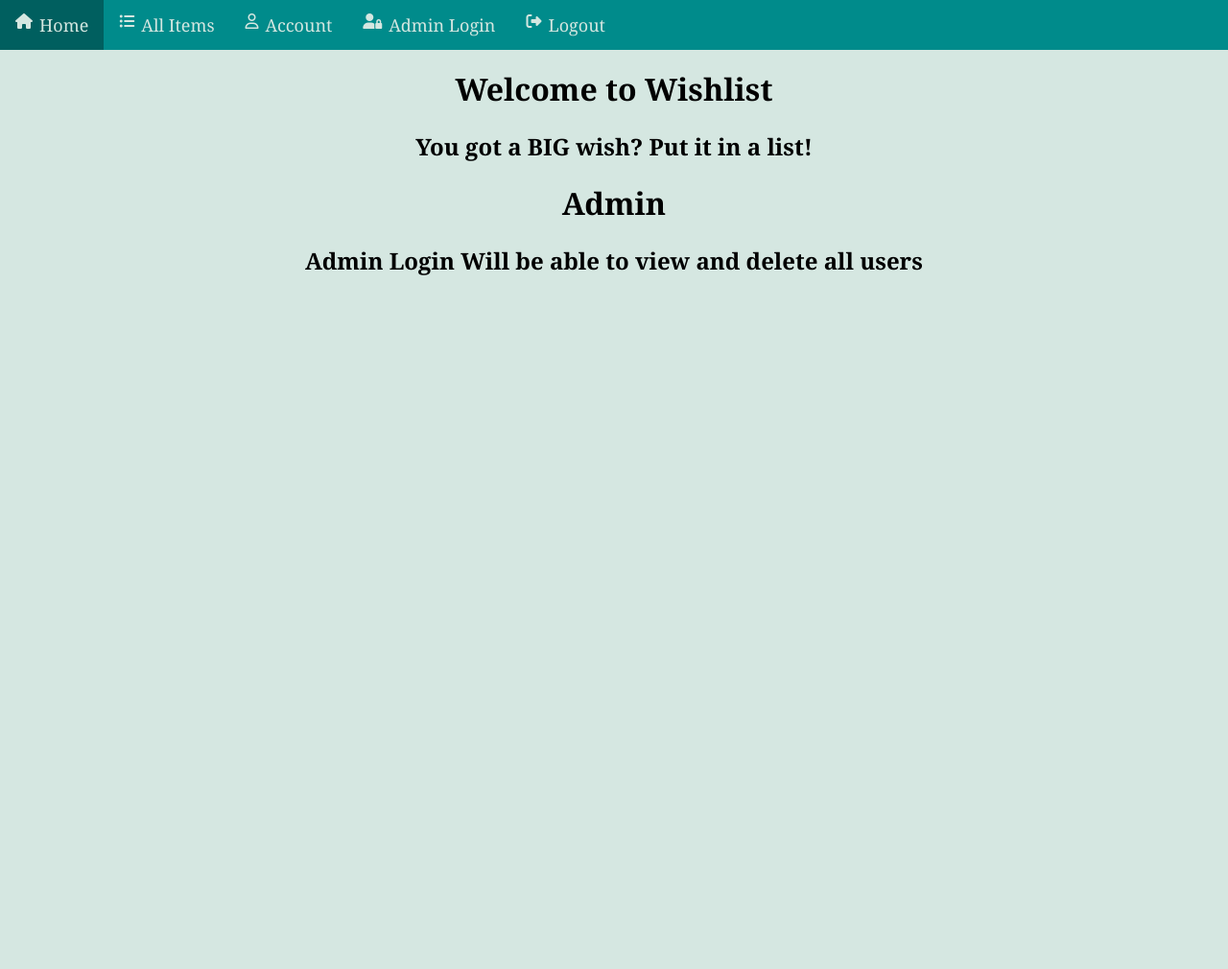
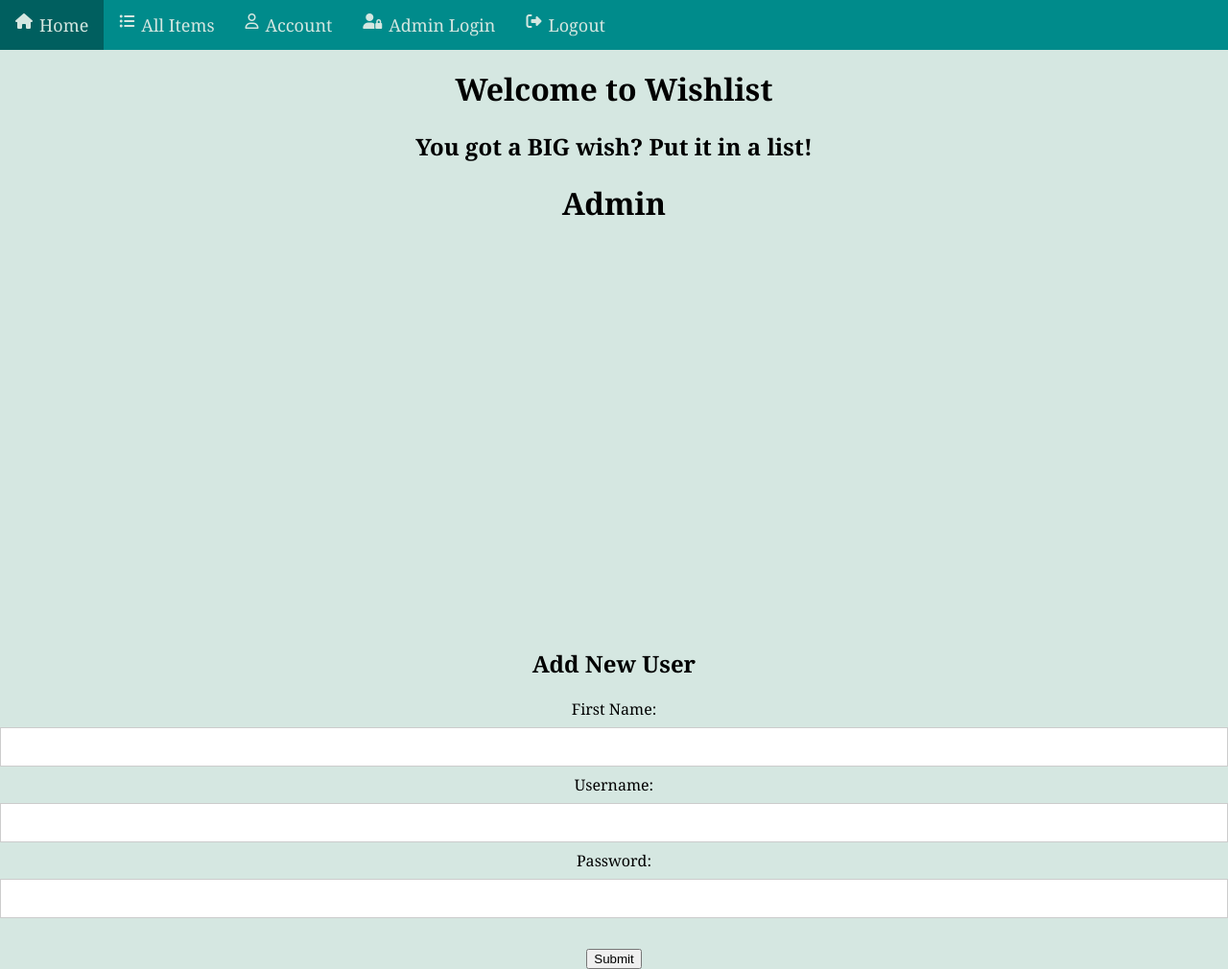
Before and after one commit to jenlopez1411/cst438project02, a Django app: page /new_admin in a window 1280 px wide. Shown: the whole page at 96% size. Before the commit the page ends 287 px from the top, so only its background shows below. Run offline with Django 3.2, Linux system fonts and the light colour scheme; some libraries are stand-ins or nearby versions.

Commit message:
worked on editUser, admin, and account pages

```diff
--- a/cst438project02/settings.py
+++ b/cst438project02/settings.py
@@ -30,7 +30,8 @@ SECRET_KEY = 'django-insecure-hipbjc#((lnc5fn8ipg$psp_1#1i@da=hj1*hd3+2=0b)w%54v
 DEBUG = True
 
 ALLOWED_HOSTS = ['wishlistgroupn.herokuapp.com',
-                'localhost']
+                'localhost',
+                '127.0.0.1']
 
 
 # Application definition
--- a/wishlist/templates/wishlist/base/base.html
+++ b/wishlist/templates/wishlist/base/base.html
@@ -20,7 +20,7 @@
               <ul>
                 <li><a href="/home"><span><i class="fas fa-home"></i></span>Home</a></li>
                 <li><a href="/items"><span><i class="fas fa-list-ul"></i></span>All Items</a></li>
-                <li><a href="/account"><span><i class="far fa-user"></i></span>Account</a></li>
+                <li><a href="/account/{user_id}/"><span><i class="far fa-user"></i></span>Account</a></li>
                 <li><a href="/new_admin"><span><i class="fas fa-user-lock"></i></span>Admin Login</a></li>
                 <li><a href="/logout"><span><i class="fas fa-sign-out-alt"></i></span>Logout</a></li>
                 <!-- <li><a href="">Contact</a></li> -->
--- a/wishlist/templates/wishlist/new_admin.html
+++ b/wishlist/templates/wishlist/new_admin.html
@@ -4,7 +4,50 @@
 {% block tab_title % } Account { %endblock % }
 {% block body %}
 <center><h1><b>Admin</b></h1>
-<h2>Admin Login Will be able to view and delete all users</h2>
+
 <h2></h2>
+<div style="overflow: scroll;height:50vh;">
+{% for user in users %}
+<div>
+<form action="{% url 'delete-user' %}" method="POST">
+     {% csrf_token %}
+    {{user.first_name}} - {{user.user_name}} <input type="hidden"name='user_id' value={{user.user_id}}> <button type="submit" style="background-color: transparent; display:inline; width:10px; font-size:25px; color:gray;">
+       <i class="far fa-trash-alt"></i></button></h1>
+    </form>
+    <details>
+    <summary><h3>Edit User</h3></summary>
+            <form action="/edit_user_admin/" method="POST"> {% csrf_token %}
+
+            <label for="first_name">First Name:</label><br>
+            <input type="text" id="first_name" name="first_name" value="{{user.first_name}}"><br>
+            <label for="username">Username:</label><br>
+            <input type="text" id="username" name="username" value="{{user.user_name}}"><br>
+            <label for="password">Password:</label><br>
+            <input type="password" id="password" name="password" value="{{user.password}}"><br>
+            <input type="hidden" id="user_id" name="user_id" value="{{user.user_id}}"><br>
+            <input type="submit" value="Submit">
+        </form>
+        </details>
+
+    </form>
+    </div>
+ {% endfor %}
+ </div>
+
+ <h2>Add New User</h2>
+ <section id="user">
+    <form action="/new_user_admin/" method="POST">
+        {% csrf_token %}
+        <label for="first_name">First Name:</label><br>
+        <input type="text" id="first_name" name="first_name"><br>
+        <label for="username">Username:</label><br>
+        <input type="text" id="username" name="username"><br>
+        <label for="password">Password:</label><br>
+        <input type="password" id="password" name="password"><br>
+        <input type="hidden" id="user_id" name="user_id"><br>
+        <input type="submit" value="Submit">
+      </form>
+
+</div>
 </center>
 {% endblock %}
--- a/wishlist/urls.py
+++ b/wishlist/urls.py
@@ -9,12 +9,17 @@ urlpatterns = [
     path('home/', views.home, name='home'),
     path('items/', views.all_items, name='items'),
     path('items/list/', views.full_list, name='full-list'),
+    path('account/{user_id}/', views.account, name='account'),
     path('account/', views.account, name='account'),
     path('item/edit/', views.item_edit, name='item-edit'),
-    path('editAccount/', views.editAccount, name = 'editAccount'),
+    path('editAccount/<user_id>', views.editAccount, name = 'editAccount'),
     path('logout/', views.logout, name='logout'),
     path('new-list/',views.new_list, name='new-list'),
     path('new-item/',views.new_item, name='new-item'),
     path('delete-list', views.delete_list, name='delete-list'),
-    path('new_admin', views.new_admin, name = "new_admin")
+    path('new_admin', views.new_admin, name = "new_admin"),
+    path('delete-user/', views.delete_user, name='delete-user'),
+    path('new_admin/', views.new_admin, name = "new_admin"),
+    path('new_user_admin/', views.create_user_admin, name = "new-user-admin"),
+    path('edit_user_admin/', views.edit_user_admin, name = "edit-user-admin")
 ]
--- a/wishlist/views.py
+++ b/wishlist/views.py
@@ -2,7 +2,7 @@ from django.http import response
 from django.http.response import HttpResponse
 from django.shortcuts import redirect, render
 from wishlist.models import Users, List, Items
-
+from .forms import UserForm
 
 # Create your views here.
 def index(request):
@@ -18,7 +18,11 @@ def login(request):
                 # return render(request, 'wishlist/home.html', {'userID': u.user_id})
                 request.session['user_id'] = Users.objects.get(user_name=request.POST.get("uname"), password = request.POST.get("psw")).user_id
                 request.session['current_list'] = 0
-                return redirect('/home/')
+                if u.user_name != 'admin':
+                    return redirect('/home/')
+                else:
+                    return redirect('/new_admin/')
+
     else:
         return render(request,'wishlist/login.html')
 
@@ -88,26 +92,64 @@ def delete_list(request):
     list.delete()
     return redirect('/home/')
 
-# account page using dummy data
+# account
 def account(request):
-    dummyUser = [
-        {'firstName': 'Jane',
-        'lastName': 'Doe',
-        'user_id': '1',
-        'username': 'jdoe',
-        'password': '12345',
-        'admin': 'false'
-        }
-    ]
-    return render(request,'wishlist/account.html', {
-        'users': dummyUser
-    })
+    user_id = request.session['user_id']
+    users = Users.objects.all()
+    for u in users.iterator():
+        if user_id == u.user_id:
+            firstName = u.first_name
+            userName = u.user_name
+            # user_id = u.user_id
+            return render(request, 'wishlist/account.html', {
+                  'fname' : firstName,
+                  'userName': userName,
+                  'user_id' : user_id
+                  })
 
 # edit account page also using dummy data
 def new_admin(request):
-        return render(request,'wishlist/new_admin.html')
-def editAccount(request):
-    return render(request,'wishlist/editAccount.html')
+        users = Users.objects.all()
+        return render(request,'wishlist/new_admin.html',{'users':users})
+
+def delete_user(request):
+#Todo: add confirmation to delete
+    user = Users.objects.filter(user_id=request.POST.get("user_id"))
+    user.delete()
+    return redirect('/new_admin/')
+def create_user_admin(request):
+    first_name = request.POST.get('first_name')
+    username = request.POST.get('username')
+    password = request.POST.get('password')
+
+    user = Users(first_name=first_name,user_name=username, password=password)
+    user.save()
+    return redirect('/new_admin/')
+
+def edit_user_admin(request):
+    user = Users.objects.get(user_id=request.POST.get('user_id'))
+    user.first_name = request.POST.get('first_name')
+    user.user_name = request.POST.get('username')
+    user.password = request.POST.get('password')
+    user.save()
+    return redirect('/new_admin/')
+
+def editAccount(request, user_id):
+    user_id = request.session['user_id']
+    users = Users.objects.all()
+    for u in users.iterator():
+        if user_id == u.user_id:
+            user = Users.objects.get(user_id = user_id)
+            form = UserForm(instance=user)
+            if request.method == 'POST':
+                form = UserForm(request.POST, instance = user)
+                if(form.is_valid):
+                    form.save()
+                    return redirect('/account')
+            # return redirect('/')
+
+            context = {'form': form}
+            return render(request,'wishlist/editAccount.html', context)
 
 def item_edit(request):
     return render(request,'wishlist/item_edit.html')
```
Also changed, not shown: wishlist/forms.py (added, +8 -0 lines), wishlist/templates/wishlist/account.html (+4 -4 lines), wishlist/templates/wishlist/editAccount.html (+8 -3 lines).
